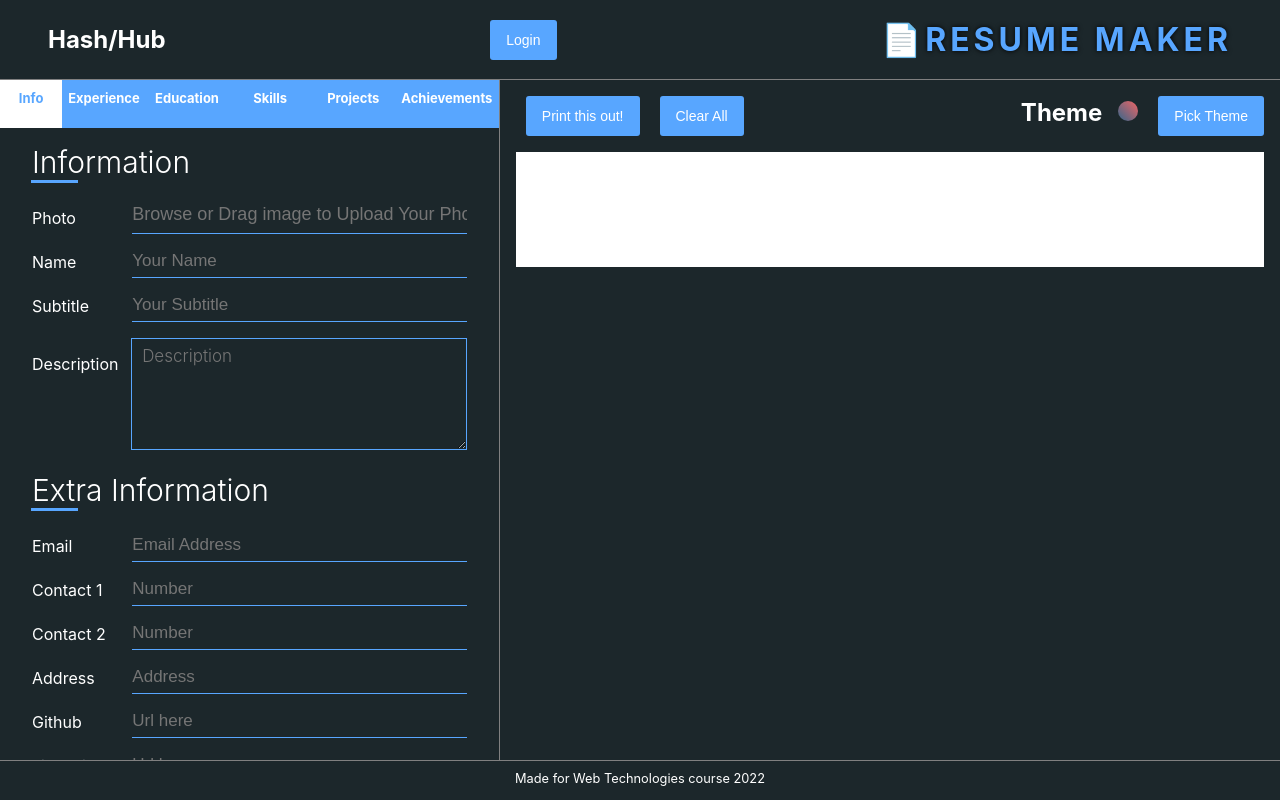
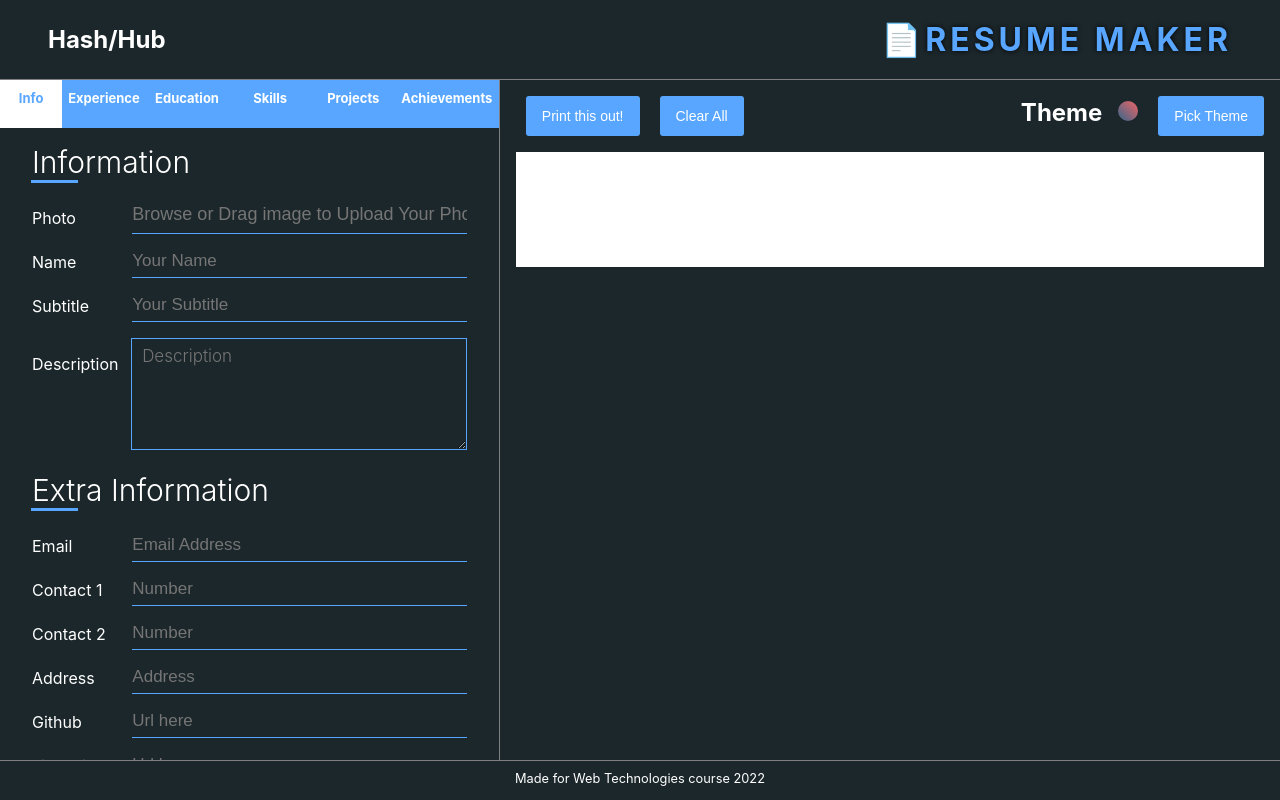
Before and after one commit to Saksham-13/ResumeMaker, a React (Create React App) app: page / in a window 1280 px wide. Built offline with nearby package versions, Linux system fonts and the light colour scheme.

Commit message:
removed button - login

```diff
--- a/src/component/Homepage.jsx
+++ b/src/component/Homepage.jsx
@@ -518,9 +518,9 @@ function Homepage() {
     <div id="main">
       <header className="header">
         <h2>Hash/Hub</h2>
-        <a href="/login"><button className="print-button">
+        {/* <a href="/login"><button className="print-button">
                 Login
-              </button></a>
+              </button></a> */}
 
         <h1>
           📄<span>Resume Maker </span>{" "}
@@ -850,4 +850,3 @@ function Homepage() {
 }
 
 export default Homepage;
-//Vedant Jain Code Officially
```
